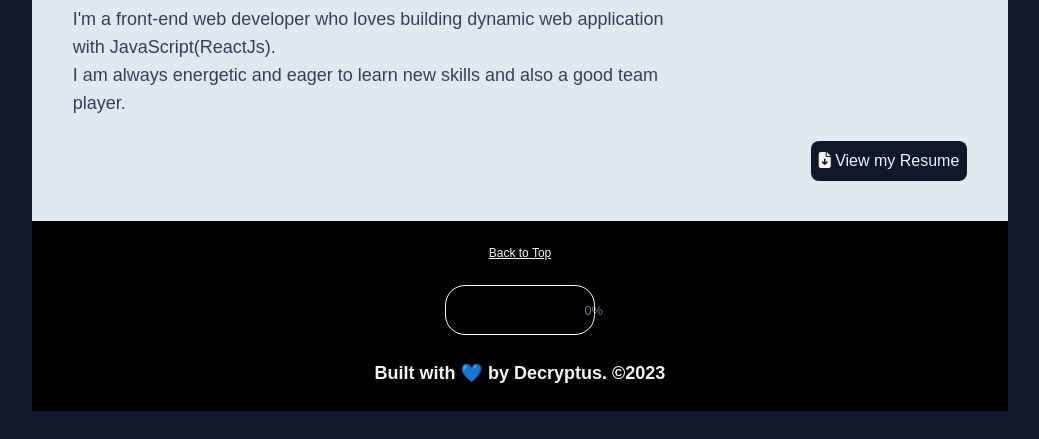
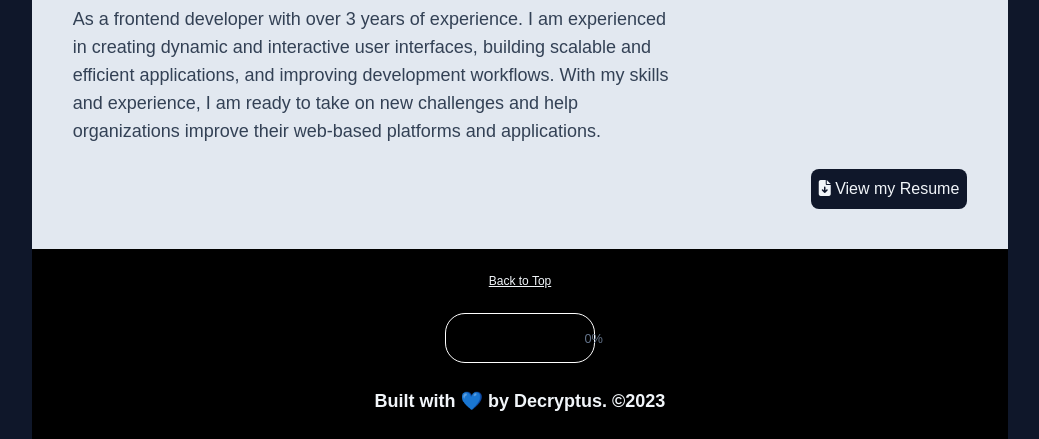
Before and after one commit to Decryptus007/decryptus, a website: page about.html in a window 1280 px wide. Shown: the part 467-906 px from the top of the page, without its empty margins (120-1159 px from the left). Before the commit the page ends 878 px from the top, so only its background shows below. Drawn offline with Linux system fonts and the light colour scheme.

Commit message:
Update about.html

```diff
--- a/about.html
+++ b/about.html
@@ -67,9 +67,7 @@
         </div>
         <div class="w-full lg:w-4/6">
           <p class="text-md mt-6 md:mt-0 md:text-lg text-slate-700">
-            I'm a front-end web developer who loves building dynamic web
-            application with JavaScript(ReactJs).<br />I am always energetic
-            and eager to learn new skills and also a good team player.
+            As a frontend developer with over 3 years of experience. I am experienced in creating dynamic and interactive user interfaces, building scalable and efficient applications, and improving development workflows. With my skills and experience, I am ready to take on new challenges and help organizations improve their web-based platforms and applications.
           </p>
         </div>
         <div id="myCv" class="mt-6 flex items justify-end">
```
